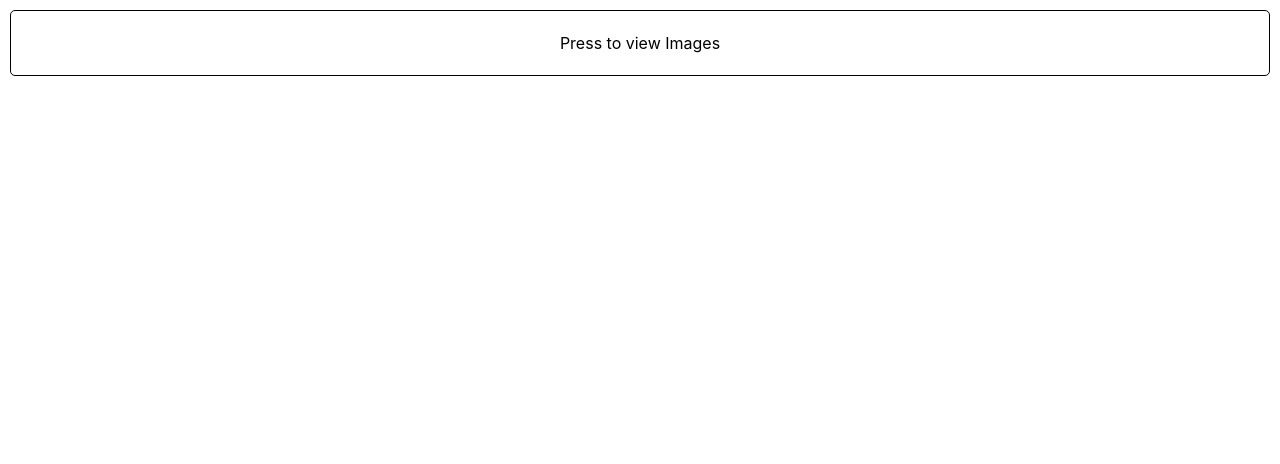
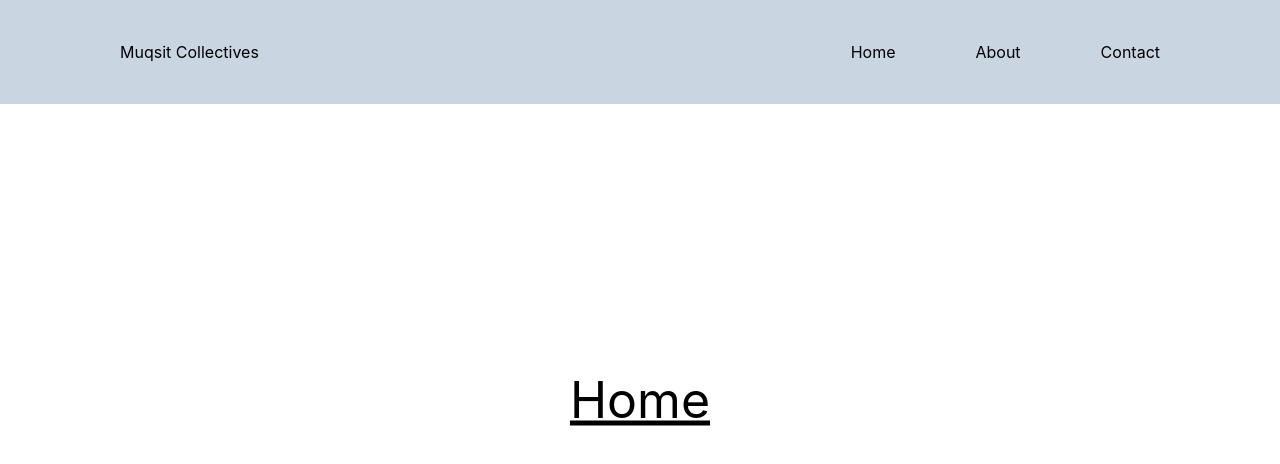
Before and after one commit to MuqsitShafat/ReactJS-with-vite-, a React (Vite) app: page / in a window 1280 px wide. Shown: the top 464 px of the page. Built offline with nearby package versions, Linux system fonts and the light colour scheme.

Commit message:
Basic Routing

```diff
--- a/package.json
+++ b/package.json
@@ -15,6 +15,8 @@
     "lucide-react": "^1.16.0",
     "react": "^19.2.6",
     "react-dom": "^19.2.6",
+    "react-router": "^8.0.1",
+    "react-router-dom": "^7.18.0",
     "tailwindcss": "^4.3.0"
   },
   "devDependencies": {
--- a/src/App.jsx
+++ b/src/App.jsx
@@ -50,16 +50,38 @@ function App() {
 
 // export default App;
 
+// import React from 'react'
+// import TodoNotes from './Components/Card/TodoNotes';
+// import LocalStorage from './Components/Card/LocalStorage';
+// import GalleryAPI from './Components/Card/GalleryAPI';
+// const App = () => {
+//   return (
+//     <div>
+//       {/* <TodoNotes /> */}
+//       {/* <LocalStorage /> */}
+//       <GalleryAPI />
+//     </div>
+//   )
+// }
+
+// export default App
+
+
 import React from 'react'
-import TodoNotes from './Components/Card/TodoNotes';
-import LocalStorage from './Components/Card/LocalStorage';
-import GalleryAPI from './Components/Card/GalleryAPI';
+import {Route,Routes} from 'react-router-dom'
+import Home from './Components/Routing/Pages/Home'
+import About from './Components/Routing/Pages/About'
+import Contact from './Components/Routing/Pages/Contact'
+import Navbar from './Components/Routing/Navbar/Navbar'
 const App = () => {
   return (
     <div>
-      {/* <TodoNotes /> */}
-      {/* <LocalStorage /> */}
-      <GalleryAPI />
+      <Navbar />
+      <Routes>
+        <Route path="/" element={<Home />} />
+        <Route path="/about" element={<About />} />
+        <Route path="/contact" element={<Contact />} />
+      </Routes>
     </div>
   )
 }
--- /dev/null
+++ b/src/Components/Routing/Navbar/Navbar.jsx
@@ -0,0 +1,21 @@
+import React from "react";
+import { Link } from "react-router-dom";
+
+const Navbar = () => {
+  return (
+    <div className="bg-slate-300">
+        {/* Navbar Title */}
+      <div className="flex justify-between py-10 px-30  items-center  ">
+          <h2>Muqsit Collectives</h2>
+        {/* SPA */}
+        <div className="flex gap-20  ">
+            <Link to="/">Home</Link>
+            <Link to="/about">About</Link>
+            <Link to="/contact">Contact</Link>
+        </div>
+      </div>
+    </div>
+  );
+};
+
+export default Navbar;
--- /dev/null
+++ b/src/Components/Routing/Pages/About.jsx
@@ -0,0 +1,13 @@
+import React from 'react'
+
+const About = () => {
+  return (
+    <div>
+        <h1>
+            About
+        </h1>
+    </div>
+  )
+}
+
+export default About
--- /dev/null
+++ b/src/Components/Routing/Pages/Contact.jsx
@@ -0,0 +1,11 @@
+import React from 'react'
+
+const Contact = () => {
+  return (
+    <div>
+      <h1>Contact</h1>
+    </div>
+  )
+}
+
+export default Contact
--- /dev/null
+++ b/src/Components/Routing/Pages/Home.jsx
@@ -0,0 +1,11 @@
+import React from 'react'
+
+const Home = () => {
+  return (
+    <div>
+        <h1>Home</h1>
+    </div>
+  )
+}
+
+export default Home
--- a/src/index.css
+++ b/src/index.css
@@ -25,3 +25,12 @@ div.h-screen.w-full {
 div.flex-wrap > div.h-\[30\%\] {
   height: 250px !important; /* Forces all cards to look uniform regardless of image shape */
 }
+h1{
+  position: absolute;
+  top: 50%;
+  left: 50%;
+  transform: translate(-50%, -50%);
+  font-size: 50px;
+  text-decoration: underline;
+  /* white-space: nowrap;  for making text in same line  */
+}
--- a/src/main.jsx
+++ b/src/main.jsx
@@ -2,5 +2,9 @@ import { StrictMode } from 'react'
 import { createRoot } from 'react-dom/client'
 import './index.css'
 import App from './App.jsx'
-
-createRoot(document.getElementById('root')).render(<App />)
+import { BrowserRouter } from 'react-router-dom'
+createRoot(document.getElementById('root')).render(
+    <BrowserRouter>
+    <App />
+    </BrowserRouter>
+)
```
Also changed, not shown: 1 other file (tests, documents, lock files or other folders).
